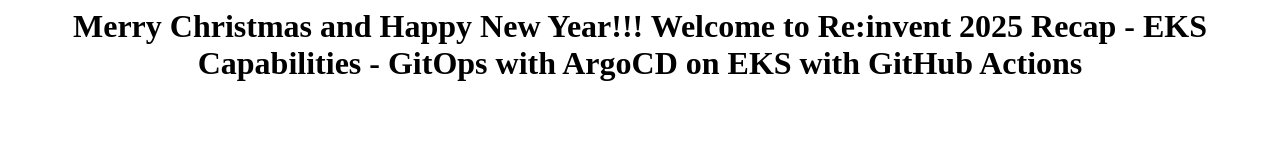
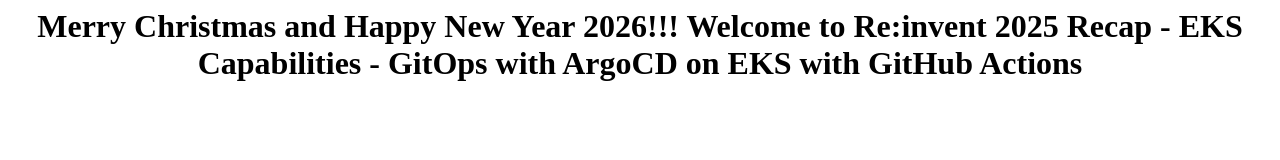
Before and after one commit to awskencho/eks-gitops-argocd, a plain HTML site: page docker/index.html in a window 1280 px wide. Drawn offline with Linux system fonts and the light colour scheme.

Commit message:
udpated index.html demo

```diff
--- a/docker/index.html
+++ b/docker/index.html
@@ -1,7 +1,7 @@
 <Html>
 <body>
 <center>
-<h1> Merry Christmas and Happy New Year!!! Welcome to Re:invent 2025 Recap - EKS Capabilities - GitOps with ArgoCD on EKS with GitHub Actions</h1>
+<h1> Merry Christmas and Happy New Year 2026!!! Welcome to Re:invent 2025 Recap - EKS Capabilities - GitOps with ArgoCD on EKS with GitHub Actions</h1>
 </center>
 </body>
 </Html>
```
Also changed, not shown: 1 other file.
